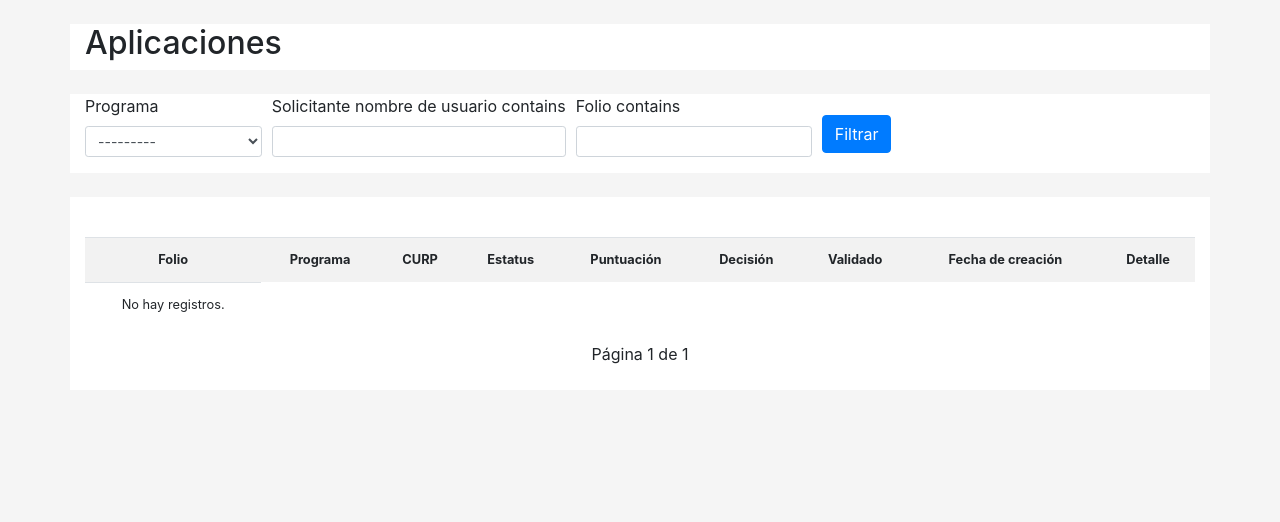
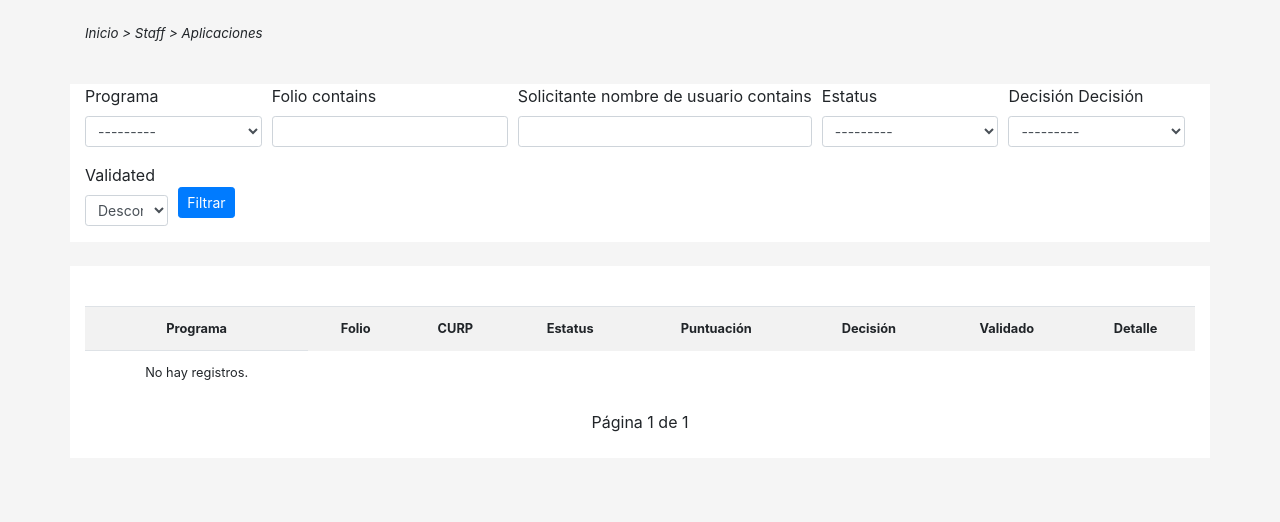
Before and after one commit to carlos7ags/scholarships-manager, a Django app: page /staff/applications in a window 1280 px wide. Shown: the part 71-593 px from the top of the page. Run offline with Django 4.2, Linux system fonts and the light colour scheme; the visitor is signed in with stand-in values (Sample User, id 1); data that the repository does not hold is empty; some libraries are stand-ins or nearby versions.

Commit message:
add review list

```diff
--- a/applyIdscea/settings.py
+++ b/applyIdscea/settings.py
@@ -46,6 +46,7 @@ INSTALLED_APPS = [
     "crispy_forms",
     "import_export",
     "django_filters",
+    'widget_tweaks',
     "encrypted_model_fields",
     "dashboard",
     "accounts",
@@ -53,6 +54,7 @@ INSTALLED_APPS = [
     "programs",
     "applications",
     "actions",
+    "reviews",
 ]
 
 MIDDLEWARE = [
--- a/dashboard/templates/staff_dashboard.html
+++ b/dashboard/templates/staff_dashboard.html
@@ -8,7 +8,7 @@
     <div class="container">
         <div class="row justify-content-md-center my-4" style="color: #083B58FFFF;">
             <div class="col col-sm text-left font-italic" style="font-size: smaller;">
-                <p>Inicio > Staff Dashboard</p>
+                <p>Inicio > Staff > Dashboard</p>
             </div>
         </div>
     </div>
--- a/reviews/filters.py
+++ b/reviews/filters.py
@@ -1,13 +1,20 @@
 import django_filters
 
-from applications.models import Application
+from applications.models import Application, Award
 from programs.models import Program
 
 
 class ApplicationsFilter(django_filters.FilterSet):
     program = django_filters.ModelChoiceFilter(
-        queryset=Program.objects.all()
+        queryset=Program.objects.all(),
     )
+    current_stage = django_filters.ChoiceFilter(
+        choices=Application.APPLICATION_STAGES,
+    )
+    decision__decision = django_filters.ChoiceFilter(
+        choices=Award.AWARD_STATUS,
+    )
+    validated = django_filters.BooleanFilter(field_name="validated")
 
     class Meta:
         model = Application
--- a/reviews/templates/applications_list.html
+++ b/reviews/templates/applications_list.html
@@ -1,4 +1,5 @@
 {% extends "base.html" %}
+{% load crispy_forms_filters %}
 
 {% load crispy_forms_tags %}
 {% load widget_tweaks %}
@@ -8,9 +9,9 @@
 {% block content %}
 
     <div class="container">
-        <div class="row justify-content-md-center my-4" style="background-color:white;">
-            <div class="col col-lg">
-                <h2>Aplicaciones</h2>
+        <div class="row justify-content-md-center my-4">
+            <div class="col col-sm text-left font-italic" style="font-size: smaller;">
+                <p>Inicio > Staff > Aplicaciones </p>
             </div>
         </div>
     </div>
@@ -25,13 +26,22 @@
                             {{ filter.form.program|add_class:"form-control form-control-sm"|as_crispy_field }}
                         </div>
                         <div class="form-group col-sm-2.5 mb-0">
+                            {{ filter.form.folio__icontains|add_class:"form-control form-control-sm"|as_crispy_field }}
+                        </div>
+                        <div class="form-group col-sm-2.5 mb-0">
                             {{ filter.form.username__username__icontains|add_class:"form-control form-control-sm"|as_crispy_field }}
                         </div>
-                        <div class="form-group col-sm-2.5 mb-0">
-                            {{ filter.form.folio__icontains|add_class:"form-control form-control-sm"|as_crispy_field }}
+                        <div class="form-group col-sm-2 mb-0">
+                            {{ filter.form.current_stage|add_class:"form-control form-control-sm"|as_crispy_field }}
+                        </div>
+                        <div class="form-group col-sm-2 mb-0">
+                            {{ filter.form.decision__decision|add_class:"form-control form-control-sm"|as_crispy_field }}
+                        </div>
+                        <div class="form-group col-sm-1 mb-0">
+                            {{ filter.form.validated|add_class:"form-control form-control-sm"|as_crispy_field }}
                         </div>
                         <div class="form-group col-sm-0.5 align-self-center text-right mb-0">
-                            <button type="submit" class="btn btn-primary">Filtrar</button>
+                            <button type="submit" class="btn btn-primary btn-sm">Filtrar</button>
                         </div>
                     </div>
                 </form>
@@ -50,30 +60,28 @@
                     <div class="table-responsive">
                         <table class="table align-middle table-striped small" style="text-align:center">
                             <tr>
+                                <th>Programa</th>
                                 <th>Folio</th>
-                                <th>Programa</th>
                                 <th>CURP</th>
                                 <th>Estatus</th>
                                 <th>Puntuación</th>
                                 <th>Decisión</th>
                                 <th>Validado</th>
-                                <th>Fecha de creación</th>
                                 <th>Detalle</th>
                             </tr>
                             {% for application in object_list %}
                                 <tr>
+                                    <td>{{ application.program.title|title }}</td>
                                     <td>{{ application.folio|upper }}</td>
-                                    <td>{{ application.program.title|title }}</td>
                                     <td>{{ application.username|upper }}</td>
                                     <td>{{ application.get_current_stage_display }}</td>
                                     <td>{{ application.score|default:"" }}</td>
-                                    <td>{{ application.get_decision_display }}</td>
+                                    <td>{{ application.decision.get_decision_display }}</td>
                                     {% if application.validated == True %}
                                         <td>Validado</td>
                                     {% else %}
                                         <td>No validado</td>
                                     {% endif %}
-                                    <td>{{ application.created_at|date }}</td>
                                     <td>
                                         <a type="button" class="btn btn-outline-primary btn-sm"
                                            href="{% url 'staff-application-review' application.id %}">
--- a/reviews/views.py
+++ b/reviews/views.py
@@ -22,4 +22,5 @@ class ApplicationsListView(AdminStaffRequiredMixin, FilterView):
     paginate_by = 25
     ordering = [
         "username",
+        "-current_stage",
     ]
```
